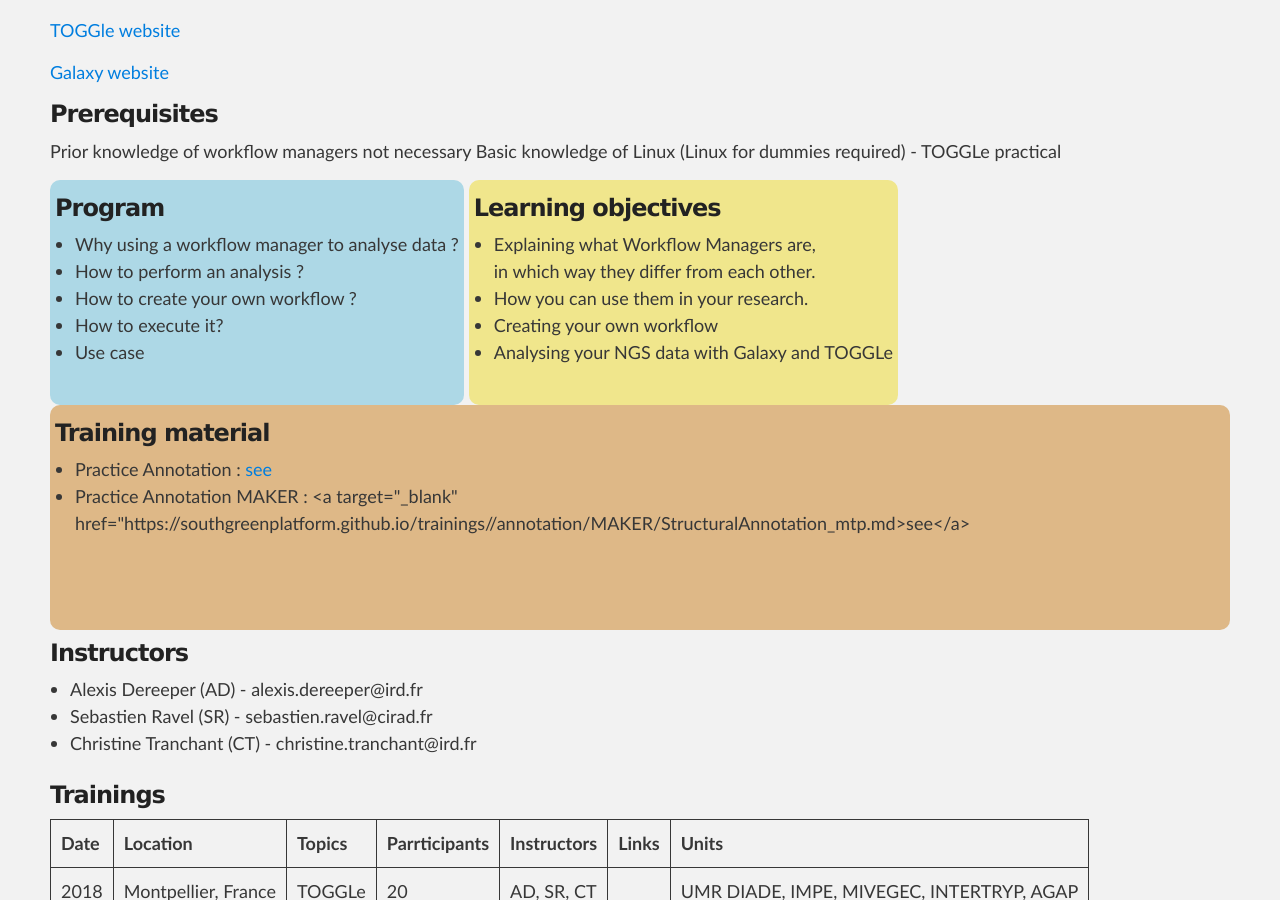
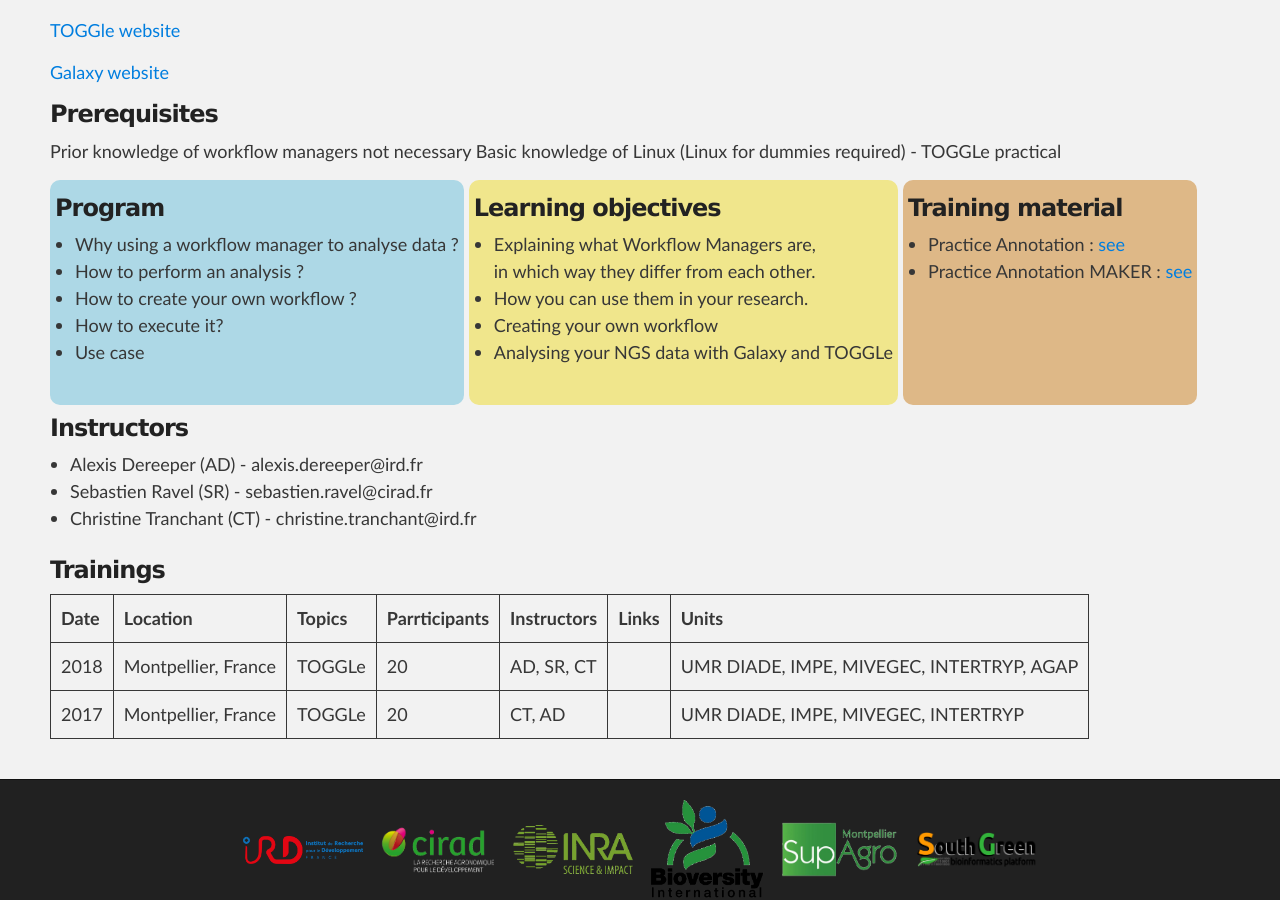
Before and after one commit to SouthGreenPlatform/trainings, a Jekyll site: the page built from _pages/annotation.md, in a window 1280 px wide and 900 px high, scrolled down 490 px. Built offline with Jekyll 4.4.1, drawn with Linux system fonts in a browser that asks for light colours; nearby versions of some CDN libraries.

Commit message:
fix a missing quote

```diff
--- a/_pages/annotation.md
+++ b/_pages/annotation.md
@@ -52,7 +52,7 @@
 <h3>Training material</h3>
 <ul>
 <li>Practice Annotation : <a target="_blank" href="{{ site.url }}/annotation/IFB-EGNEPpractice">see</a></li>
-<li>Practice Annotation MAKER : <a target="_blank" href="{{ site.url }}/annotation/MAKER/StructuralAnnotation_mtp.md>see</a></li>
+<li>Practice Annotation MAKER : <a target="_blank" href="{{ site.url }}/annotation/MAKER/StructuralAnnotation_mtp.md">see</a></li>
 </ul>
 </div>
 
```
Also changed, not shown: _pages/annotation/MAKER/StructuralAnnotation_mtp.md (+3 -3 lines).
